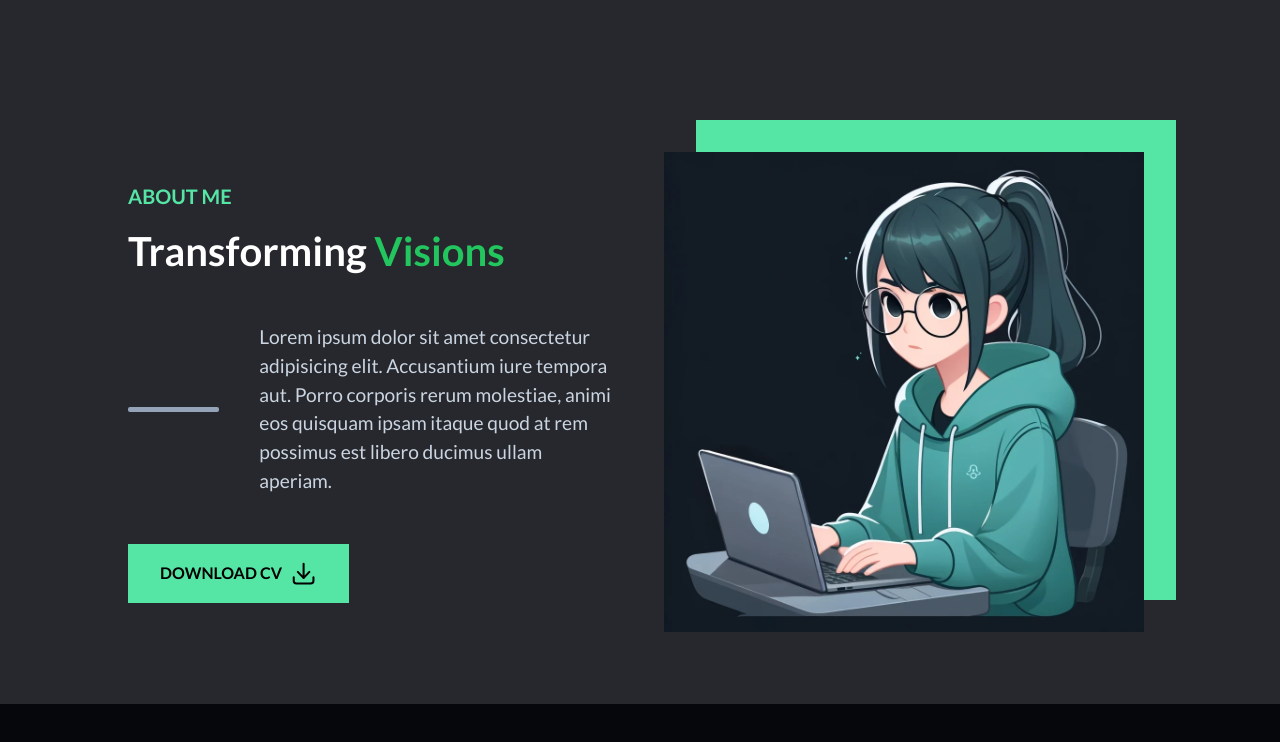
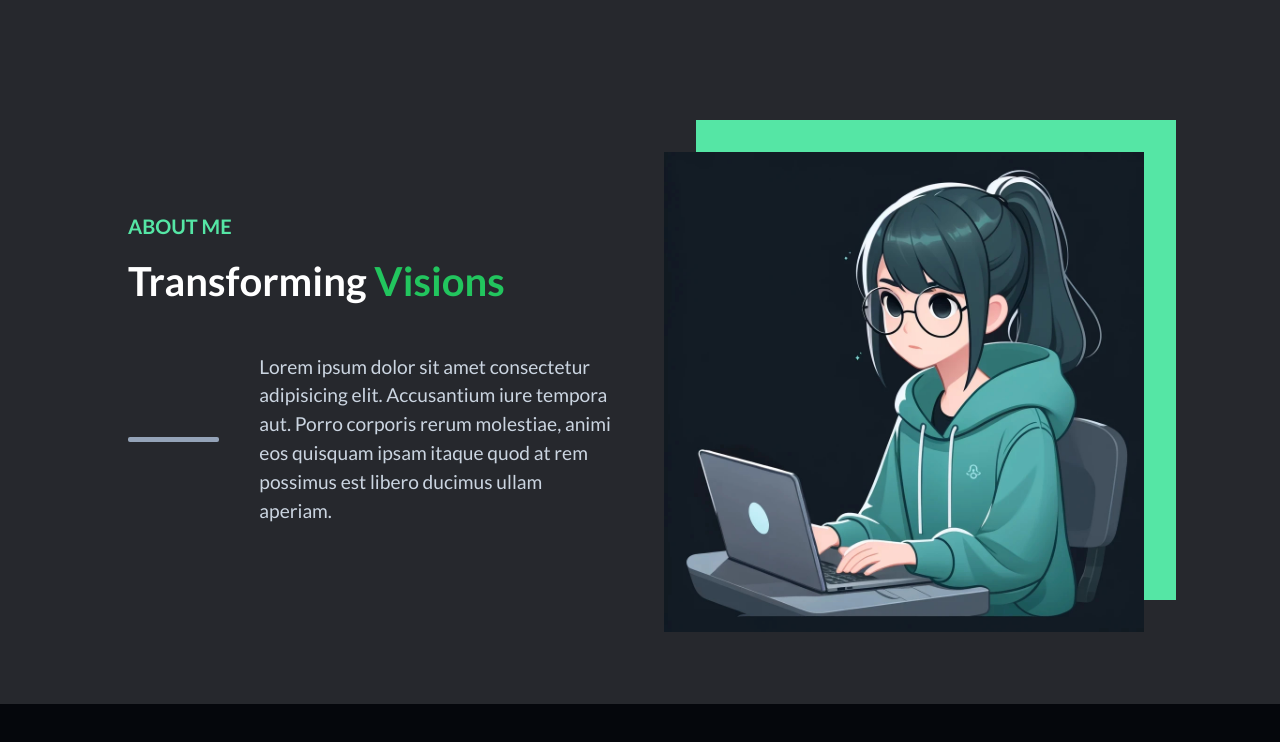
Before and after one commit to Sky-Roh/portfolio, a Next.js app: page /components/About/About in a window 1280 px wide. Shown: the top 742 px of the page. Built offline with nearby package versions, Linux system fonts and the light colour scheme.

Commit message:
fixed typo  and sizing for about image for screen size

```diff
--- a/pages/components/About/About.tsx
+++ b/pages/components/About/About.tsx
@@ -7,7 +7,7 @@ const About = () => {
   return (
     <div
       id="about"
-      className="scroll-m-[14vh] h-[88vh] md:min-h-[36rem] min-h-[40rem] bg-[#26282d] pb-[3rem] pt-[4rem] md:pt-[8rem] flex items-center justify-center"
+      className="scroll-m-[14vh] h-[88vh] lg:min-h-[38rem] md:min-h-[36rem] min-h-[40rem] bg-[#26282d] pb-[3rem] pt-[4rem] md:pt-[8rem] flex items-center justify-center"
     >
       <div className="grid grid-cols-1 md:grid-cols-2 w-[80%] mx-[auto] gap-[3rem] items-center">
         <div>
@@ -26,14 +26,10 @@ const About = () => {
               ducimus ullam aperiam.
             </p>
           </div>
-          <button className="px-[2rem] hover:bg-green-400 transition-all duration-200 py-[1rem] text-[1rem] font-bold uppercase bg-[#55e6a5] text-black flex items-center space-x-2">
-            <p>Download cv</p>
-            <ArrowDownTrayIcon className="w-[1.6re,] h-[1.7rem] text-black" />
-          </button>
         </div>
         <div
           data-aos="fade-left"
-          className="relative lg:w-[30rem] sm:flex lg:h-[30rem] lg-mt-0 mx-auto md:mx-0 md:w-[18.2rem] md:h-[18.2rem] sm:w-[15rem] sm:h-[15rem] w-[10rem] h-[10rem] hidden "
+          className="relative lg:w-[30rem] lg:h-[30rem] sm:flex lg-mt-0 mx-auto md:mx-0 md:w-[18.2rem] md:h-[18.2rem] sm:w-[14rem] sm:h-[14rem] w-[10rem] h-[10rem] hidden "
         >
           <Image
             src={aboutImg}
--- a/pages/components/Hero/Hero.tsx
+++ b/pages/components/Hero/Hero.tsx
@@ -25,7 +25,7 @@ const Hero = () => {
               <div className="mt-[2rem] flex-col space-y-6 sm:space-y-0 sm:flex sm:flex-row items-center sm:space-x-6">
                 <button className="px-[2rem] hover:bg-green-400 transition-all duration-200 py-[1rem] text-[1rem] font-bold uppercase bg-[#55e6a5] text-black flex items-center space-x-2">
                   <p>Download cv</p>
-                  <ArrowDownTrayIcon className="w-[1.6re,] h-[1.7rem] text-black" />
+                  <ArrowDownTrayIcon className="w-[1.6rem] h-[1.6rem] text-black" />
                 </button>
               </div>
             </div>
```
